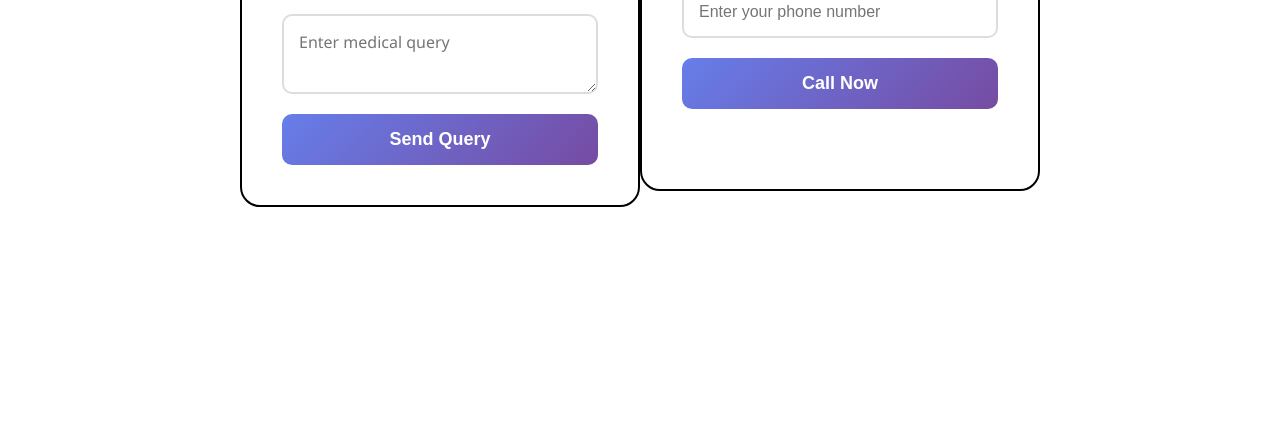
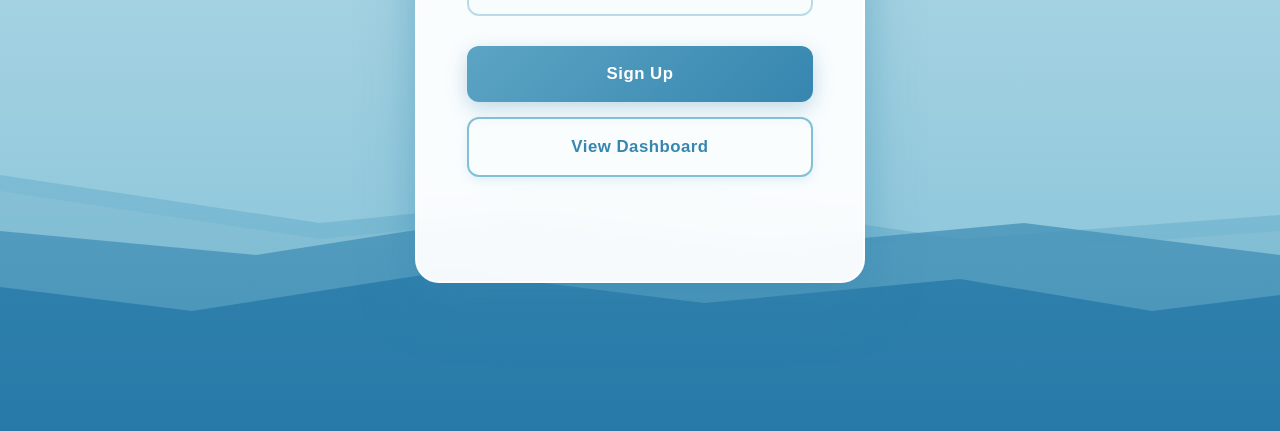
Before and after one commit to propadiene-1/TreeHacks-2026, a website: page public/index.html in a window 1280 px wide. Shown: the part 369-800 px from the top of the page. Drawn offline with Linux system fonts and the light colour scheme.

Commit message:
for aileen

```diff
--- a/public/index.html
+++ b/public/index.html
@@ -3,22 +3,39 @@
 <head>
     <meta charset="UTF-8">
     <meta name="viewport" content="width=device-width, initial-scale=1.0">
-    <title>MedSek</title>
+    <title>MedSec</title>
     <link rel="stylesheet" href="style.css">
+    <link rel="preconnect" href="https://fonts.googleapis.com">
+    <link rel="preconnect" href="https://fonts.gstatic.com" crossorigin>
+    <link href="https://fonts.googleapis.com/css2?family=Quicksand:wght@300;400;500;600;700&display=swap" rel="stylesheet">
 </head>
 <body>
+    <div class="wave-container">
+        <div class="wave wave1"></div>
+        <div class="wave wave2"></div>
+        <div class="wave wave3"></div>
+        <div class="wave wave4"></div>
+    </div>
+
     <div class="container">
-        <h1>AI Medical Assistant</h1>
-        <textarea id="queryInput" placeholder="Enter medical query"></textarea>
-        <button id="askAIButton">Send Query</button> <!-- for testing: remove later -->
-        <div id="aiResponse" style="display: none;"></div> <!--display response below!-->
+        <div class="content-box">
+            <h1><span class="med">Med</span> <span class="sec">Sec</span></h1>
+            <div class="input-group">
+                <input type="tel" id="phoneNumber" placeholder="Enter your phone number" />
+            </div>
+            <div class="button-group">
+                <button id="callButton" class="btn btn-primary">Sign Up</button>
+                <button id="dashboardButton" class="btn btn-secondary">View Dashboard</button>
+            </div>
+            <div id="status"></div>
+        </div>
     </div>
-    <div class="container">
-        <h1>Call Me</h1>
-        <input type="tel" id="phoneNumber" placeholder="Enter your phone number" />
-        <button id="callButton">Call Now</button>
-        <div id="status"></div>
-    </div>
+
     <script src="script.js"></script>
+    <script>
+        document.getElementById('dashboardButton').addEventListener('click', function() {
+            window.location.href = 'testing.html';
+        });
+    </script>
 </body>
 </html>
--- a/public/style.css
+++ b/public/style.css
@@ -5,129 +5,238 @@
 }
 
 body {
-    font-family: 'Segoe UI', Tahoma, Geneva, Verdana, sans-serif;
-    /*background: linear-gradient(135deg, #667eea 0%, #764ba2 100%);*/
-    background: white;
-    min-height: 100vh;
+    font-family: 'Nunito', 'Segoe UI', Tahoma, Geneva, Verdana, sans-serif;
+    height: 100vh;
+    overflow: hidden;
+    position: relative;
+    background: #a8d5e2;
+}
+
+.wave-container {
+    position: absolute;
+    width: 100%;
+    height: 100%;
+    overflow: hidden;
+}
+
+.wave {
+    position: absolute;
+    width: 100%;
+    height: 100%;
+    opacity: 0.6;
+}
+
+.wave1 {
+    background: linear-gradient(180deg,
+        #d4e7ed 0%,
+        #b8dce8 25%,
+        #9dcee0 50%,
+        #82c0d8 75%,
+        #6fb3ce 100%);
+    clip-path: polygon(
+        0 0,
+        100% 0,
+        100% 75%,
+        75% 78%,
+        50% 72%,
+        25% 76%,
+        0 70%
+    );
+    z-index: 1;
+}
+
+.wave2 {
+    background: linear-gradient(180deg,
+        #9dcee0 0%,
+        #82c0d8 33%,
+        #6fb3ce 66%,
+        #5ca4c4 100%);
+    clip-path: polygon(
+        0 68%,
+        25% 74%,
+        50% 70%,
+        75% 76%,
+        100% 73%,
+        100% 100%,
+        0 100%
+    );
+    z-index: 2;
+}
+
+.wave3 {
+    background: linear-gradient(180deg,
+        #6fb3ce 0%,
+        #5ca4c4 40%,
+        #4995ba 70%,
+        #3686b0 100%);
+    clip-path: polygon(
+        0 75%,
+        20% 78%,
+        40% 73%,
+        60% 77%,
+        80% 74%,
+        100% 78%,
+        100% 100%,
+        0 100%
+    );
+    z-index: 3;
+    opacity: 0.8;
+}
+
+.wave4 {
+    background: linear-gradient(180deg,
+        #4995ba 0%,
+        #3686b0 50%,
+        #2477a6 100%);
+    clip-path: polygon(
+        0 82%,
+        15% 85%,
+        35% 80%,
+        55% 84%,
+        75% 81%,
+        90% 85%,
+        100% 83%,
+        100% 100%,
+        0 100%
+    );
+    z-index: 4;
+    opacity: 0.9;
+}
+
+.container {
+    position: relative;
+    z-index: 10;
     display: flex;
     justify-content: center;
     align-items: center;
+    min-height: 100vh;
+    padding: 20px;
 }
 
-.container {
-    background: white;
-    padding: 40px;
-    border: 2px solid black;
-    border-radius: 20px;
-    /*box-shadow: 0 20px 60px rgba(0, 0, 0, 0.3);*/
+.content-box {
+    background: rgba(255, 255, 255, 0.95);
+    border-radius: 24px;
+    padding: 60px 50px;
+    box-shadow:
+        0 20px 60px rgba(54, 134, 176, 0.3),
+        0 10px 30px rgba(54, 134, 176, 0.2);
     text-align: center;
-    max-width: 400px;
-    width: 90%;
+    max-width: 450px;
+    width: 100%;
+    backdrop-filter: blur(10px);
+    border: 2px solid rgba(255, 255, 255, 0.8);
 }
 
 h1 {
-    color: #333;
+    font-size: 3.5rem;
+    font-weight: 700;
+    color: #2477a6;
+    margin-bottom: 40px;
+    letter-spacing: -1px;
+    text-transform: lowercase;
+}
+
+.input-group {
     margin-bottom: 30px;
-    font-size: 2em;
 }
 
 input[type="tel"] {
     width: 100%;
-    padding: 15px;
-    font-size: 16px;
-    border: 2px solid #ddd;
-    border-radius: 10px;
-    margin-bottom: 20px;
-    transition: border-color 0.3s;
+    padding: 18px 24px;
+    font-size: 1rem;
+    font-family: 'Nunito', sans-serif;
+    border: 2px solid #b8dce8;
+    border-radius: 12px;
+    outline: none;
+    transition: all 0.3s ease;
+    background: #f8fcfd;
+    color: #2477a6;
+}
+
+input[type="tel"]::placeholder {
+    color: #82c0d8;
+    opacity: 0.8;
 }
 
 input[type="tel"]:focus {
-    outline: none;
-    border-color: #667eea;
+    border-color: #5ca4c4;
+    background: #ffffff;
+    box-shadow: 0 4px 16px rgba(92, 164, 196, 0.2);
 }
 
-button {
-    width: 100%;
-    padding: 15px 30px;
-    font-size: 18px;
-    font-weight: bold;
-    color: white;
-    background: linear-gradient(135deg, #667eea 0%, #764ba2 100%);
-    border: none;
-    border-radius: 10px;
-    cursor: pointer;
-    transition: transform 0.2s, box-shadow 0.2s;
+.button-group {
+    display: flex;
+    flex-direction: column;
+    gap: 15px;
 }
 
-button:hover {
-    transform: translateY(-2px);
-    box-shadow: 0 10px 20px rgba(0, 0, 0, 0.2);
+.btn {
+    width: 100%;
+    padding: 18px 32px;
+    font-size: 1.05rem;
+    font-weight: 600;
+    font-family: 'Nunito', sans-serif;
+    border: none;
+    border-radius: 12px;
+    cursor: pointer;
+    transition: all 0.3s ease;
+    text-transform: capitalize;
+    letter-spacing: 0.5px;
 }
 
-button:active {
+.btn-primary {
+    background: linear-gradient(135deg, #5ca4c4 0%, #3686b0 100%);
+    color: white;
+    box-shadow: 0 6px 20px rgba(54, 134, 176, 0.3);
+}
+
+.btn-primary:hover {
+    transform: translateY(-2px);
+    box-shadow: 0 8px 25px rgba(54, 134, 176, 0.4);
+    background: linear-gradient(135deg, #6fb3ce 0%, #4995ba 100%);
+}
+
+.btn-primary:active {
     transform: translateY(0);
 }
 
-button:disabled {
-    background: #ccc;
-    cursor: not-allowed;
-    transform: none;
+.btn-secondary {
+    background: transparent;
+    color: #3686b0;
+    border: 2px solid #82c0d8;
+    box-shadow: 0 4px 12px rgba(130, 192, 216, 0.2);
+}
+
+.btn-secondary:hover {
+    background: rgba(130, 192, 216, 0.1);
+    border-color: #5ca4c4;
+    transform: translateY(-2px);
+    box-shadow: 0 6px 16px rgba(130, 192, 216, 0.3);
+}
+
+.btn-secondary:active {
+    transform: translateY(0);
 }
 
 #status {
     margin-top: 20px;
-    padding: 10px;
-    border-radius: 5px;
+    font-size: 0.95rem;
+    color: #4995ba;
+    min-height: 24px;
     font-weight: 500;
 }
 
-.success {
-    background-color: #d4edda;
-    color: #155724;
+@media (max-width: 480px) {
+    .content-box {
+        padding: 40px 30px;
+    }
+
+    h1 {
+        font-size: 2.8rem;
+    }
+
+    .btn {
+        padding: 16px 28px;
+        font-size: 1rem;
+    }
 }
-
-.error {
-    background-color: #f8d7da;
-    color: #721c24;
-}
-
-.info {
-    background-color: #d1ecf1;
-    color: #0c5460;
-}
-
-/*AI FOLLOW UP STUFF*/
-
-#aiResponse{
-    color: black;
-    background-color: transparent;
-    font-size: large;
-}
-.ai-section {
-    margin-top: 30px;
-    padding-top: 30px;
-    border-top: 2px solid #eee;
-}
-
-.ai-section h2 {
-    color: #333;
-    font-size: 1.3em;
-    margin-bottom: 15px;
-}
-
-textarea {
-    width: 100%;
-    padding: 15px;
-    font-size: 16px;
-    border: 2px solid #ddd;
-    border-radius: 10px;
-    margin-bottom: 15px;
-    min-height: 80px;
-    font-family: inherit;
-    resize: vertical;
-}
-
-textarea:focus {
-    outline: none;
-    border-color: #667eea;
-}
```
Also changed, not shown: public/testing.html (added).
